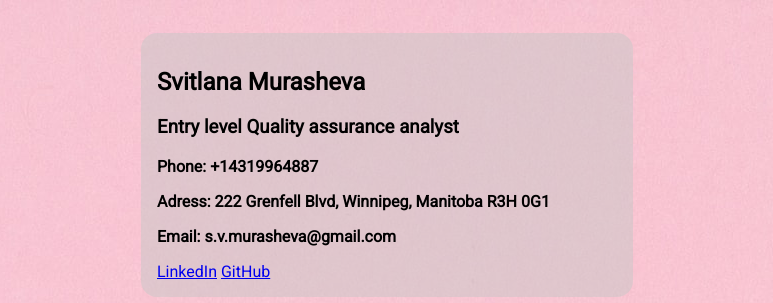
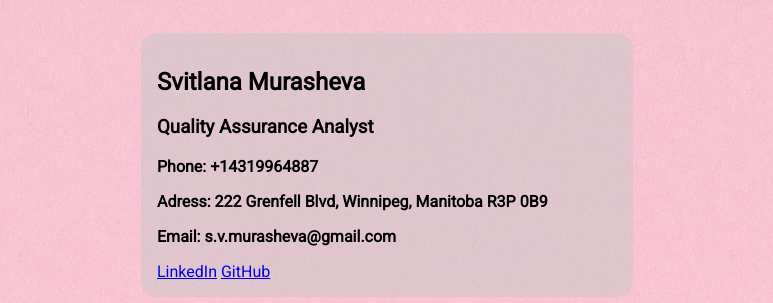
Before and after one commit to svmurasheva/resume, a plain HTML site: page index.html in a window 1280 px wide. Shown: the top 303 px of the page, 507-1280 px from the left. Drawn offline with Linux system fonts and the light colour scheme.

Commit message:
Update personal information

```diff
--- a/index.html
+++ b/index.html
@@ -20,9 +20,9 @@
         alt="Good day" class="img-containe">
       <div class="card">
         <h2>Svitlana Murasheva</h2>
-        <h3>Entry level Quality assurance analyst</h3>
+        <h3>Quality Assurance Analyst</h3>
         <p><b>Phone: +14319964887</b></p>
-        <p><b>Adress: 222 Grenfell Blvd, Winnipeg, Manitoba R3H 0G1 </b></p>
+        <p><b>Adress: 222 Grenfell Blvd, Winnipeg, Manitoba R3P 0B9 </b></p>
         <p><b>Email: s.v.murasheva@gmail.com</b></p>
         <a href="https://www.linkedin.com/in/svitlana-murasheva-328571232/">LinkedIn</a>
         <a href="https://github.com/svmurasheva?tab=repositories">GitHub</a>
```
